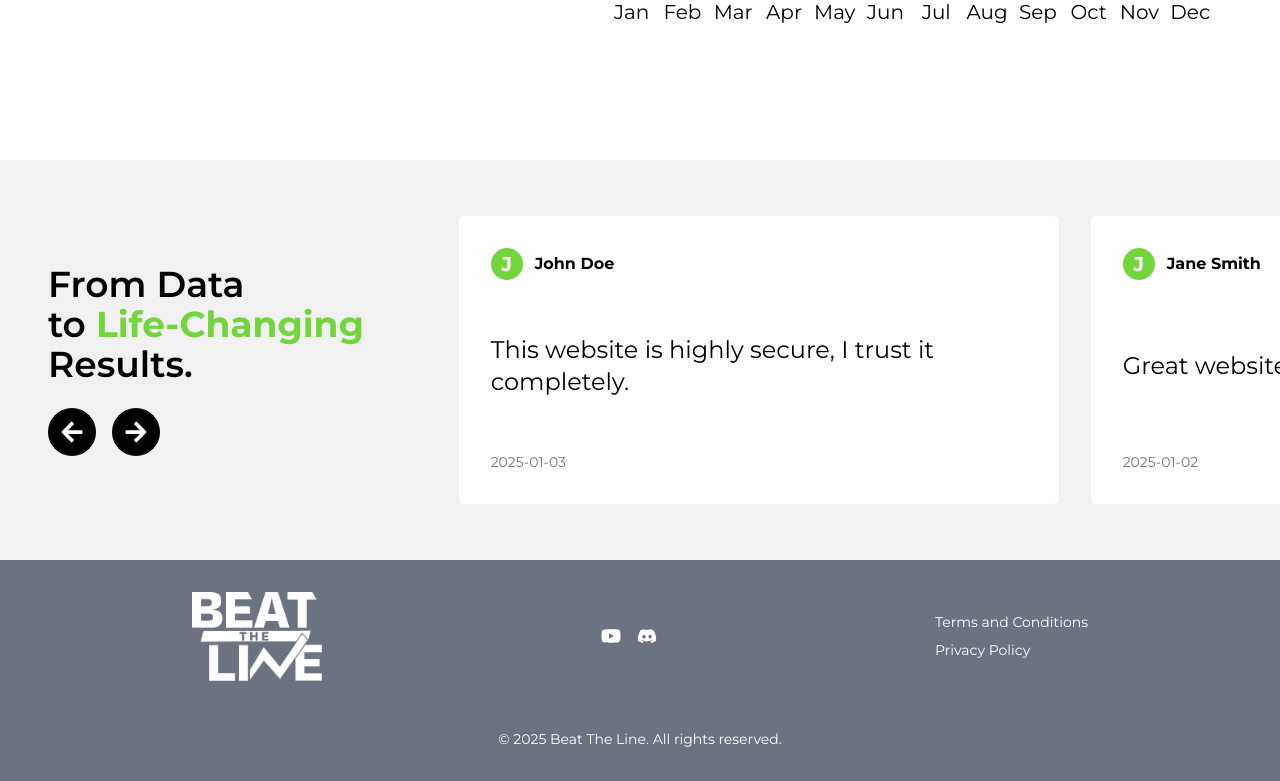
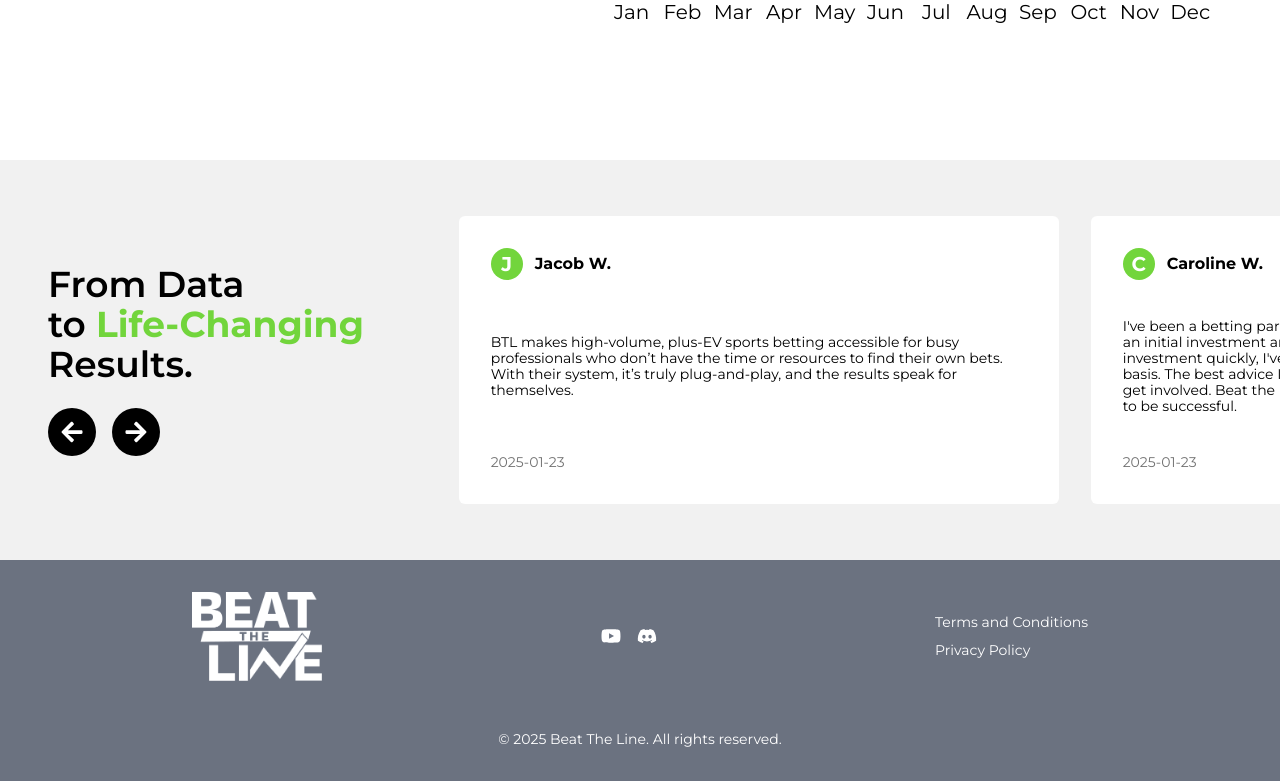
Before and after one commit to glaciercodeio/BeatTheLine-WebApp, a Next.js app: page / in a window 1280 px wide. Shown: the part 1826-2607 px from the top of the page. Built offline with nearby package versions, Linux system fonts and the light colour scheme.

Commit message:
Added ContactForm handler and added Testimonials

```diff
--- a/package.json
+++ b/package.json
@@ -9,6 +9,7 @@
     "lint": "next lint"
   },
   "dependencies": {
+    "@sendgrid/mail": "^8.1.4",
     "@supabase/supabase-js": "^2.47.15",
     "chart.js": "^4.4.7",
     "dotenv": "^16.4.7",
--- /dev/null
+++ b/src/app/api/ContactForm.js
@@ -0,0 +1,41 @@
+import { useState } from 'react';
+
+const ContactForm = () => {
+    const [formData, setFormData] = useState({
+        name: '',
+        email: '',
+        message: '',
+    });
+
+    const [status, setStatus] = useState(null);
+
+    const handleChange = (e) => {
+        setFormData({ ...formData, [e.target.name]: e.target.value });
+    };
+
+    const handleSubmit = async (e) => {
+        e.preventDefault();
+        setStatus("Sending...");
+
+        const response = await fetch('/api/contact', {
+            method: 'POST',
+            headers: { 'Content-Type': 'application/json' },
+            body: JSON.stringify(formData),
+        });
+
+        const result = await response.json();
+        setStatus(result.success ? "Message sent successfully!" : "Error sending message");
+    };
+
+    return (
+        <form onSubmit={handleSubmit} className="flex flex-col gap-4">
+            <input type="text" name="name" placeholder="Your Name" value={formData.name} onChange={handleChange} required className="border p-2"/>
+            <input type="email" name="email" placeholder="Your Email" value={formData.email} onChange={handleChange} required className="border p-2"/>
+            <textarea name="message" placeholder="Your Message" value={formData.message} onChange={handleChange} required className="border p-2"></textarea>
+            <button type="submit" className="bg-blue-500 text-white py-2 px-4">Send</button>
+            {status && <p>{status}</p>}
+        </form>
+    );
+};
+
+export default ContactForm;
--- a/src/app/components/features/comments/CommenList.jsx
+++ b/src/app/components/features/comments/CommenList.jsx
@@ -1,97 +1,92 @@
 import React, { useState } from "react";
 import { FaArrowLeft, FaArrowRight } from "react-icons/fa";
+
+const calculateFontSize = (text) => {
+    const baseSize = 16;  // Base font size in pixels
+    const maxLength = 1000; // Define max length to determine scaling
+
+    if (text.length > maxLength) {
+        return `${baseSize - 4}px`; // Reduce font size for longer text
+    } else if (text.length > 200) {
+        return `${baseSize - 2}px`;
+    } else {
+        return `${baseSize}px`; // Default size
+    }
+};
 
 const Comments = () => {
     const allComments = [
         {
             id: 1,
-            user: "John Doe",
-            text: "This website is highly secure, I trust it completely.",
-            date: "2025-01-03",
+            user: "Jacob W.",
+            text: "BTL makes high-volume, plus-EV sports betting accessible for busy professionals who don’t have the time or resources to find their own bets. With their system, it’s truly plug-and-play, and the results speak for themselves.",
+            date: "2025-01-23",
         },
         {
             id: 2,
-            user: "Jane Smith",
-            text: "Great website, very reliable and safe to use.",
-            date: "2025-01-02",
+            user: "Caroline W.",
+            text: "I've been a betting participant with Beat The Line for several months. I made an initial investment and I am happy to say not only have I recouped my investment quickly, I've earned more than I thought possible on a monthly basis. The best advice I received was consistency is key. I encourage others to get involved. Beat the Line provides you with all the tools you need in order to be successful. ",
+            date: "2025-01-23",
         },
         {
             id: 3,
-            user: "Chris Johnson",
-            text: "Excellent site! I’ll definitely share it with my friends.",
-            date: "2025-01-01",
+            user: "Karl K.",
+            text: "I have been using BTL for one year now. I can say without a doubt they are the best in the business. The results speak for themselves. The freedoms this type of return on investment provides makes it a no brainer. You could not make the process simpler or easier.",
+            date: "2025-01-23",
         },
         {
             id: 4,
-            user: "Alex Lee",
-            text: "It’s a solid betting site, I feel safe using it.",
-            date: "2024-12-30",
+            user: "Brandon P.",
+            text: "I began working with BTL in early 2023 and the company has not disappointed. The returns on investment and breadth of options for investment are second to none. I worked full time while utilizing BTL as a side hustle, but it quickly turned into a significant portion of my income for the year. They have a streamlined process that is always updating to find the most profitable avenues available for its clientele. I would certainly recommend BTL to anyone with any amount of free time available and access to a phone, Too Easy! ",
+            date: "2025-01-23",
         },
         {
             id: 5,
-            user: "Taylor Brown",
-            text: "This platform is top-notch for betting, I highly recommend it!.",
-            date: "2024-12-28",
+            user: "Jake S.",
+            text: "I’ve been a partner with BTL now for a little over a year and this is something I’ve been looking for  long time. It allows freedom and flexibility with ROI that rivals Wall Street right from your couch, what’s better than that?! The ease of use, explanation of processes, and access to support are all things that will allow anybody to find success when following the formula and systems in place.",
+            date: "2025-01-23",
         },
         {
             id: 6,
-            user: "Taylor Brown",
-            text: "This platform is top-notch for betting, I highly recommend it!.",
-            date: "2024-12-28",
+            user: "Areina S.",
+            text: "I was initially skeptical about sports betting as I am not well versed in the world of sports, but BTL made it so simple that anyone can do it! They have a tried and true method to increase your ROI, you only need to take the plunge! You’ll be very happy you did. ",
+            date: "2025-01-23",
         },
         {
             id: 7,
-            user: "Taylor Brown",
-            text: "This platform is top-notch for betting, I highly recommend it!.",
-            date: "2024-12-28",
+            user: "Bob R.",
+            text: "I've been using Beat The Line for just over a year now, and it’s been both profitable and eye opening.  My son introduced me to BTL, and at first, I was skeptical - but after seeing the consistent results he was achieving, I decided to give it a try. I’ve mainly bet on NBA and WNBA games, but I'm encouraged by BTL's ongoing research into other sports, which they've added to their offerings as they've grown. What I love about BTL is that they've shown me that it's possible to win at sports betting, and placing bets has become part of my daily routine. By partnering with BTL, I've been able to achieve a level of success in sports betting that I never thought possible. ",
+            date: "2025-01-23",
         },
         {
             id: 8,
-            user: "Taylor Brown",
-            text: "This platform is top-notch for betting, I highly recommend it!.",
-            date: "2024-12-28",
+            user: "Easton A.",
+            text: "BTL provides a premier service with 100% transparency and an amazing track record. With consistent betting over the last 9 months I’ve been able to increase my bankroll ~4x. This system has allowed me to pursue other interests and even help pay for flight school. My only regret is I did not start with more capital. ",
+            date: "2025-01-23",
         },
         {
             id: 9,
-            user: "Taylor Brown",
-            text: "This platform is top-notch for betting, I highly recommend it!.",
-            date: "2024-12-28",
+            user: "Nathan G.",
+            text: "I have been using BTL for 3 months now and they are the best! If you have the work ethic and drive you can make some big money with them! I would definitely recommend it to anyone looking into sports betting. I never did any betting before I started with BTL so that says a lot!",
+            date: "2025-01-23",
         },
         {
             id: 10,
-            user: "Taylor Brown",
-            text: "This platform is top-notch for betting, I highly recommend it!.",
-            date: "2024-12-28",
+            user: "Aidan G.",
+            text: "I’ve been betting with BTL for almost a year now and I couldn’t recommend it more. I have a demanding full time job, but I nevertheless stay consistent and turned BTL into a profitable side hustle that really helped me when I needed it!",
+            date: "2025-01-23",
         },
         {
             id: 11,
-            user: "Taylor Brown",
-            text: "This platform is top-notch for betting, I highly recommend it!.",
-            date: "2024-12-28",
+            user: "Jonathan J.",
+            text: "BTL has created a consistent way to generate income from sports betting. They have shown through the years that their approach mitigates risk and maximizes profitability. It is a blessing to be a part of it all.",
+            date: "2025-01-23",
         },
         {
             id: 12,
-            user: "Taylor Brown",
-            text: "This platform is top-notch for betting, I highly recommend it!.",
-            date: "2024-12-28",
-        },
-        {
-            id: 13,
-            user: "Taylor Brown",
-            text: "This platform is top-notch for betting, I highly recommend it!.",
-            date: "2024-12-28",
-        },
-        {
-            id: 14,
-            user: "Taylor Brown",
-            text: "This platform is top-notch for betting, I highly recommend it!.",
-            date: "2024-12-28",
-        },
-        {
-            id: 15,
-            user: "Taylor Brown",
-            text: "Hello.",
-            date: "2024-12-28",
+            user: "Mike C.",
+            text: "Joining BTL has been a life changing experience for me financially. The group has been a great help since starting my sports betting journey with them. I would recommend BTL to anybody who is looking for a second source of income or to feel more secure financially. As long as you put in the work and dedication the rewards will be astounding!",
+            date: "2025-01-23",
         },
     ];
 
@@ -168,7 +163,8 @@
                             </div>
 
                             {/* Comments */}
-                            <p className="text-2xl font-regular mb-4 text-black">{comment.text}</p>
+                            <p className="text-2xl font-regular mb-4 text-black text-xs"
+                            style={{fontSize: calculateFontSize(comment.text),}}>{comment.text}</p>
 
                             {/* Date */}
                             <div className="text-sm text-[#727272]">{comment.date}</div>
```
Also changed, not shown: src/app/contactUs/page.jsx (+18 -37 lines), 2 other files (tests, documents, lock files or other folders).
